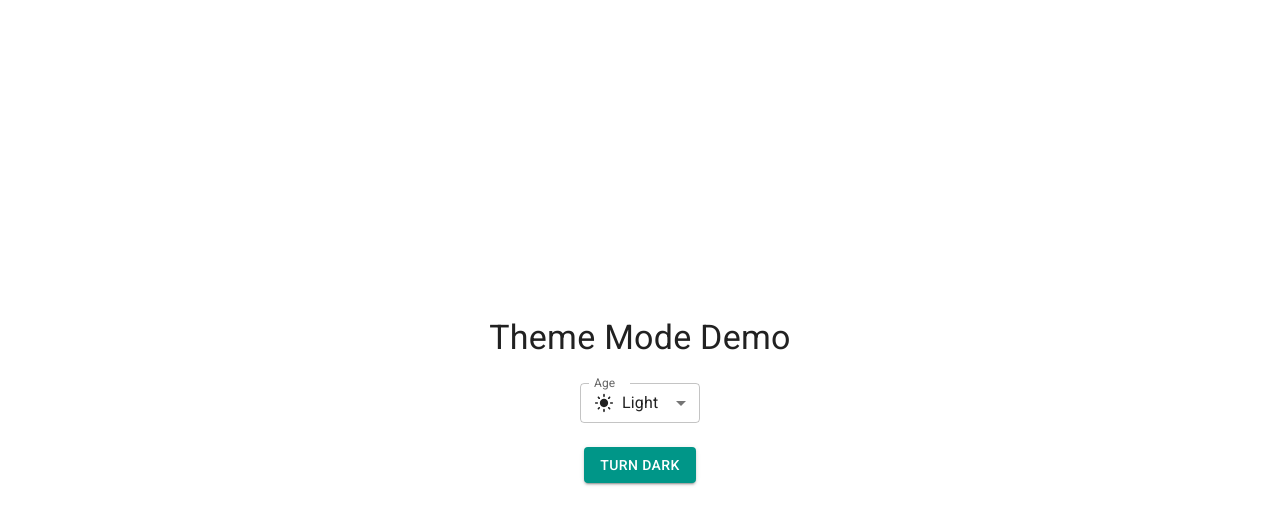
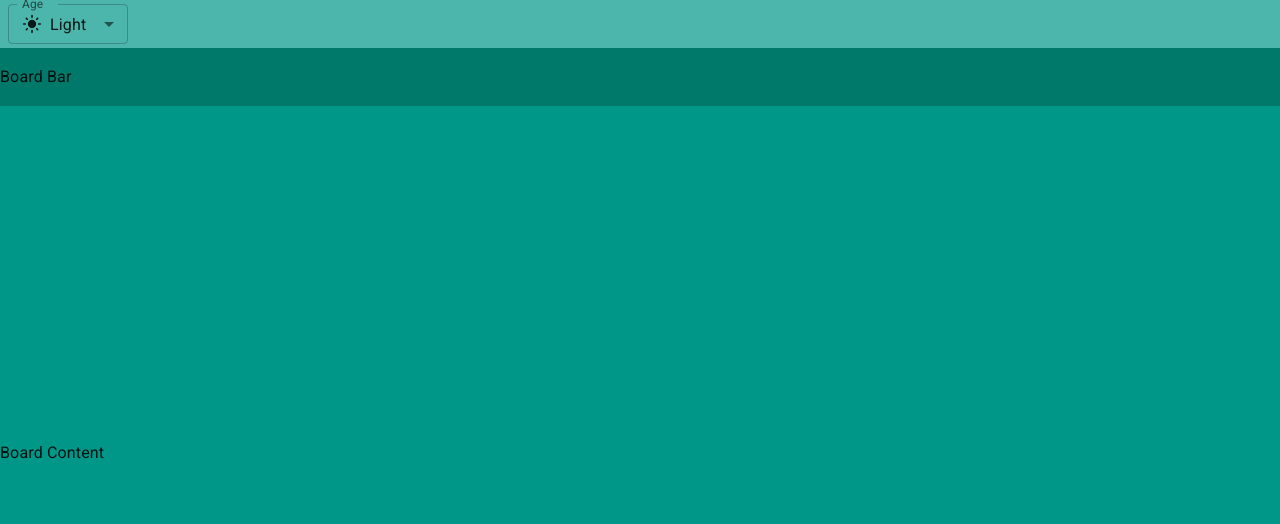
Before and after one commit to baohg1108/Frontend-MERN-Trello, a React (Vite) app: page / in a window 1280 px wide. Shown: the top 524 px of the page. Built offline with nearby package versions, Linux system fonts and the light colour scheme.

Commit message:
feat base layout basic

```diff
--- a/index.html
+++ b/index.html
@@ -4,7 +4,7 @@
     <meta charset="UTF-8" />
     <link rel="icon" type="image/svg+xml" href="/vite.svg" />
     <meta name="viewport" content="width=device-width, initial-scale=1.0" />
-    <title>Vite + React</title>
+    <title>Trello</title>
     <link
       rel="stylesheet"
       href="https://fonts.googleapis.com/css2?family=Roboto:wght@300;400;500;700&display=swap"
--- a/src/App.jsx
+++ b/src/App.jsx
@@ -1,8 +1,5 @@
-import Button from "@mui/material/Button";
 import { useColorScheme } from "@mui/material/styles";
 import Box from "@mui/material/Box";
-import Typography from "@mui/material/Typography";
-import useMediaQuery from "@mui/material/useMediaQuery";
 import InputLabel from "@mui/material/InputLabel";
 import MenuItem from "@mui/material/MenuItem";
 import FormControl from "@mui/material/FormControl";
@@ -10,6 +7,7 @@
 import LightModeIcon from "@mui/icons-material/LightMode";
 import DarkModeOutlined from "@mui/icons-material/DarkModeOutLined";
 import SettingsBrightnessIcon from "@mui/icons-material/SettingsBrightness";
+import Container from "@mui/material/Container";
 
 function ModeSelect() {
   const { mode, setMode } = useColorScheme();
@@ -53,40 +51,45 @@
   );
 }
 
-function ModeToggle() {
-  const { mode, setMode } = useColorScheme();
+function App() {
   return (
-    <Button
-      variant="contained"
-      color="primary"
-      onClick={() => {
-        setMode(mode === "light" ? "dark" : "light");
+    <Container disableGutters maxWidth="false" sx={{ height: "100vh" }}>
+      <Box
+        sx={{
+          backgroundColor: "primary.light",
+          width: "100%",
+          height: (theme) => theme.trello.appBarHeight,
+          display: "flex",
+          alignItems: "center",
         }}
       >
-      {mode === "light" ? "Turn dark" : "Turn light"}
-    </Button>
-  );
-}
-
-function App() {
-  return (
+        <ModeSelect />
+      </Box>
       <Box
         sx={{
-        minHeight: "100vh",
-        bgcolor: "background.default",
-        color: "text.primary",
+          backgroundColor: "primary.dark",
+          width: "100%",
+          height: (theme) => theme.trello.boardBarHeight,
           display: "flex",
-        flexDirection: "column",
           alignItems: "center",
-        justifyContent: "center",
-        gap: 2,
-        p: 2,
         }}
       >
-      <Typography variant="h4">Theme Mode Demo</Typography>
-      <ModeSelect />
-      <ModeToggle />
+        Board Bar
       </Box>
+      <Box
+        sx={{
+          backgroundColor: "primary.main",
+          width: "100%",
+          height: (theme) =>
+            `calc(100vh - ${theme.trello.appBarHeight} - ${theme.trello.boardBarHeight})`,
+          display: "flex",
+          alignItems: "center",
+        }}
+      >
+        Board Content
+      </Box>
+      <></>
+    </Container>
   );
 }
 
--- a/src/theme.js
+++ b/src/theme.js
@@ -3,6 +3,10 @@
 import { teal, deepOrange, cyan, orange } from "@mui/material/colors";
 
 const theme = extendTheme({
+  trello: {
+    appBarHeight: "48px",
+    boardBarHeight: "58px",
+  },
   colorSchemes: {
     light: {
       palette: {
```
Lines whose indentation alone changed are shown as unchanged.
